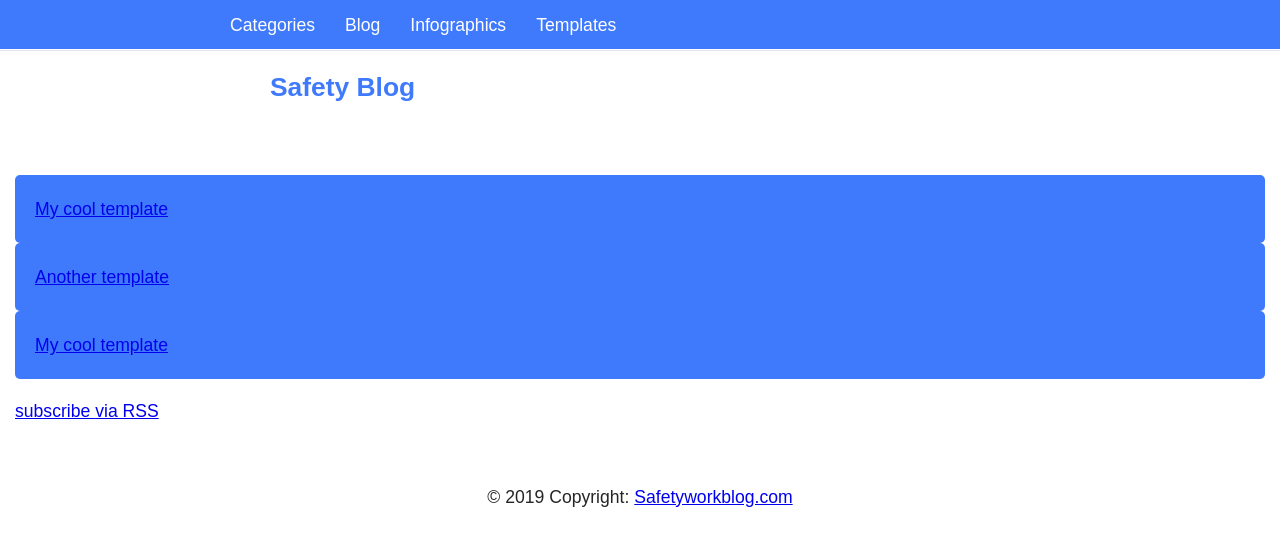
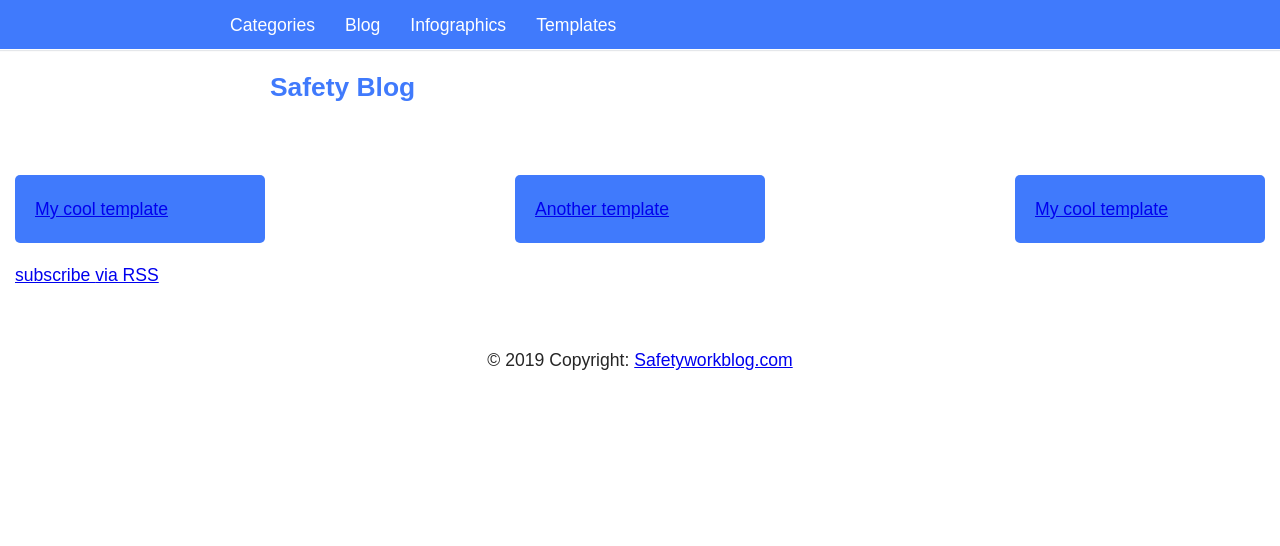
Before and after one commit to Flaaim/safe, a Jekyll site: the page built from templates.html, in a window 1280 px wide. Shown: the top 546 px of the page. Built offline with Jekyll 4.4.1, drawn with Linux system fonts in a browser that asks for light colours; some web fonts are replaced.

Commit message:
Update template.scss

```diff
--- a/_sass/template.scss
+++ b/_sass/template.scss
@@ -3,7 +3,10 @@
   max-width:1500px;
   margin: 0 auto;
 }
-.grid {grid-template-columns: repeat(auto-fill, 250px);}
+.grid {
+  display: grid;
+  grid-template-columns: repeat(auto-fill, 250px);
+}
 .box {
   background-color: #407afc;
   color: #fff;
```
